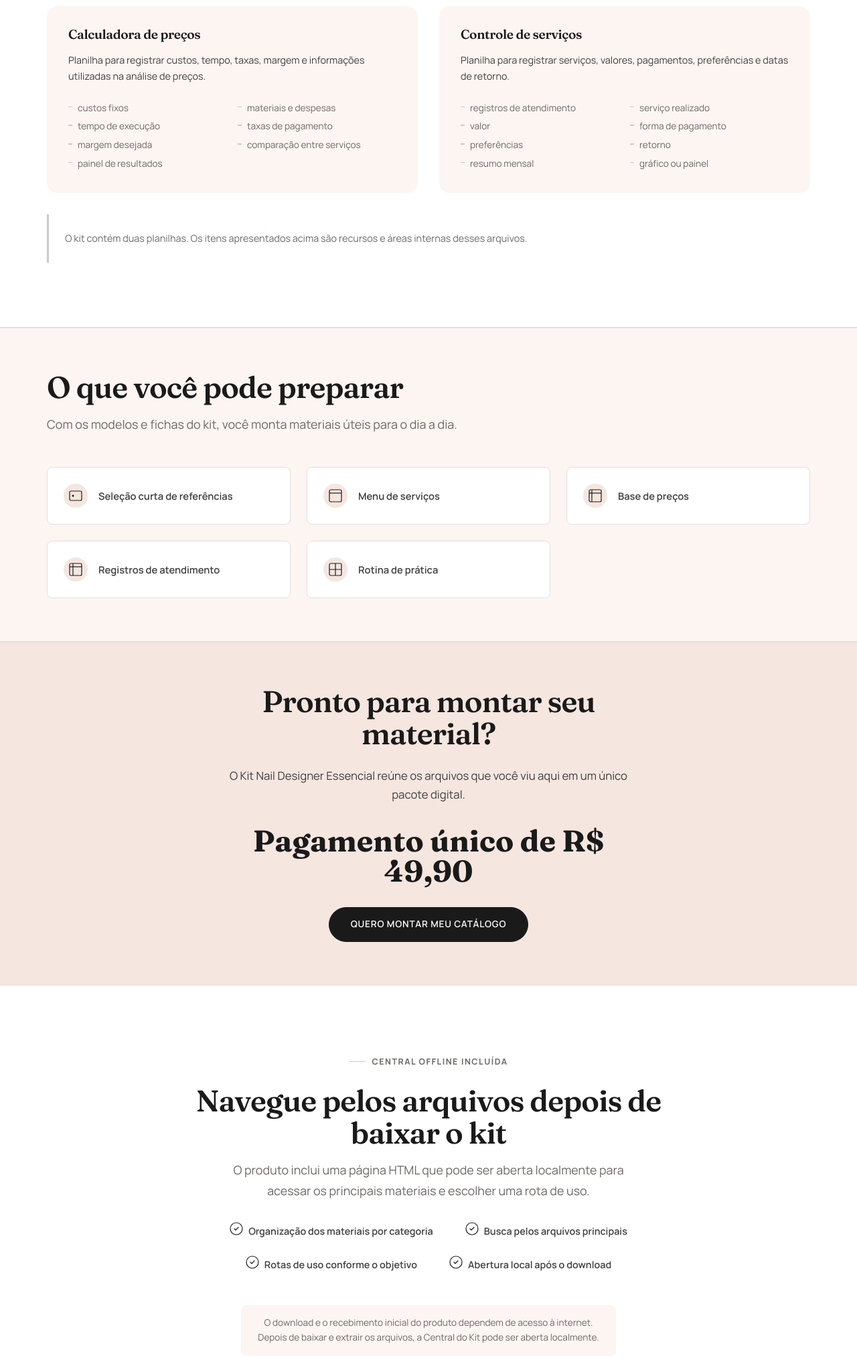
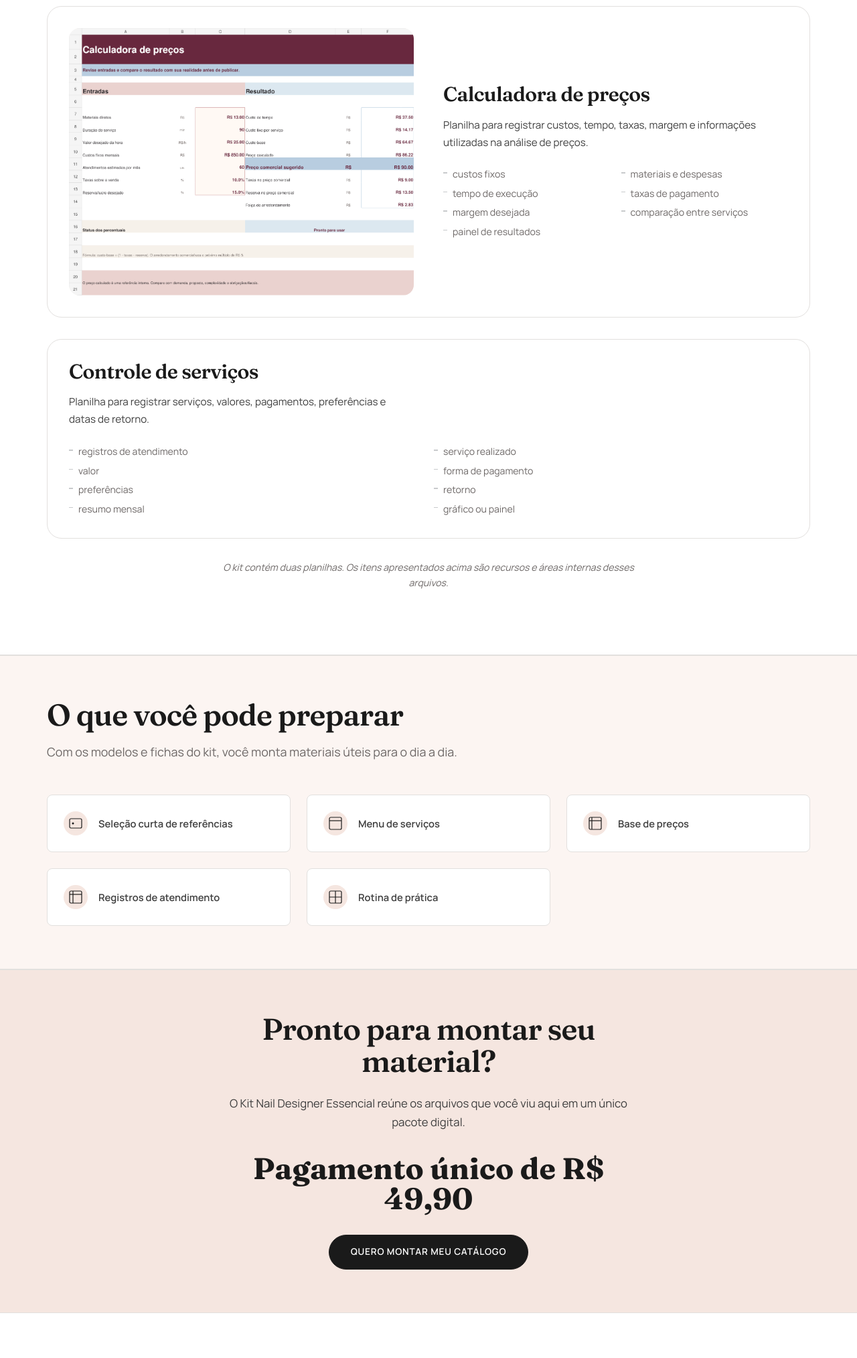
Before and after one commit to matheusfelix275-creator/P-gina-de-Vendas-Nail-Designer-Essencial, a website built with Vite: page index.html in a window 1280 px wide. Shown: the part 7560-9587 px from the top of the page at 67% size. Built offline with nearby package versions, Linux system fonts and the light colour scheme.

Commit message:
style: strengthen spreadsheets and offline central presentation

```diff
--- a/index.html
+++ b/index.html
@@ -338,11 +338,14 @@
           <p class="section__eyebrow">DUAS PLANILHAS INCLUÍDAS</p>
           <h2 id="spreadsheets-title" class="section__title">Organize cálculos e registros em arquivos separados</h2>
         </header>
-        <div class="spreadsheets__grid" role="list">
-          <article class="spreadsheets__card" role="listitem">
-            <h3 class="spreadsheets__card-title">Calculadora de preços</h3>
-            <p class="spreadsheets__card-text">Planilha para registrar custos, tempo, taxas, margem e informações utilizadas na análise de preços.</p>
-            <ul class="spreadsheets__card-list">
+        <div class="spreadsheet-block">
+          <div class="spreadsheet-block__visual">
+            <img src="./assets/calculadora-precos.png" alt="Captura da planilha Calculadora de preços" width="1279" height="991" loading="lazy" decoding="async" class="spreadsheet-block__img">
+          </div>
+          <div class="spreadsheet-block__content">
+            <h3 class="spreadsheet-block__title">Calculadora de preços</h3>
+            <p class="spreadsheet-block__text">Planilha para registrar custos, tempo, taxas, margem e informações utilizadas na análise de preços.</p>
+            <ul class="spreadsheet-block__list">
               <li>custos fixos</li>
               <li>materiais e despesas</li>
               <li>tempo de execução</li>
@@ -351,11 +354,13 @@
               <li>comparação entre serviços</li>
               <li>painel de resultados</li>
             </ul>
-          </article>
-          <article class="spreadsheets__card" role="listitem">
-            <h3 class="spreadsheets__card-title">Controle de serviços</h3>
-            <p class="spreadsheets__card-text">Planilha para registrar serviços, valores, pagamentos, preferências e datas de retorno.</p>
-            <ul class="spreadsheets__card-list">
+          </div>
+        </div>
+        <div class="spreadsheet-block spreadsheet-block--reverse">
+          <div class="spreadsheet-block__content">
+            <h3 class="spreadsheet-block__title">Controle de serviços</h3>
+            <p class="spreadsheet-block__text">Planilha para registrar serviços, valores, pagamentos, preferências e datas de retorno.</p>
+            <ul class="spreadsheet-block__list">
               <li>registros de atendimento</li>
               <li>serviço realizado</li>
               <li>valor</li>
@@ -365,9 +370,9 @@
               <li>resumo mensal</li>
               <li>gráfico ou painel</li>
             </ul>
-          </article>
+          </div>
         </div>
-        <p class="scope-note">O kit contém duas planilhas. Os itens apresentados acima são recursos e áreas internas desses arquivos.</p>
+        <p class="spreadsheet-block__note">O kit contém duas planilhas. Os itens apresentados acima são recursos e áreas internas desses arquivos.</p>
       </div>
     </section>
 
@@ -425,12 +430,13 @@
 
     <section class="section section--standard section--offline" aria-labelledby="offline-title">
       <div class="container">
-        <div class="offline__card">
-          <header class="section__header">
+        <div class="offline__layout">
+          <div class="offline__content">
             <p class="section__eyebrow">CENTRAL OFFLINE INCLUÍDA</p>
             <h2 id="offline-title" class="section__title">Navegue pelos arquivos depois de baixar o kit</h2>
-            <p class="section__lede">O produto inclui uma página HTML que pode ser aberta localmente para acessar os principais materiais e escolher uma rota de uso.</p>
-          </header>
+            <p class="offline__lede">O produto inclui uma página HTML que pode ser aberta localmente para acessar os principais materiais e escolher uma rota de uso.</p>
+            <p class="offline__note">O download e o recebimento inicial do produto dependem de acesso à internet. Depois de baixar e extrair os arquivos, a Central do Kit pode ser aberta localmente.</p>
+          </div>
           <div class="offline__benefits">
             <div class="offline__item">
               <span class="offline__item-icon" aria-hidden="true">
@@ -457,7 +463,6 @@
               <span>Abertura local após o download</span>
             </div>
           </div>
-          <p class="offline__note">O download e o recebimento inicial do produto dependem de acesso à internet. Depois de baixar e extrair os arquivos, a Central do Kit pode ser aberta localmente.</p>
         </div>
       </div>
     </section>
--- a/styles.css
+++ b/styles.css
@@ -1505,55 +1505,69 @@ button {
   border-bottom: 1px solid var(--line);
 }
 
-.spreadsheets__grid {
-  display: grid;
-  grid-template-columns: repeat(2, 1fr);
-  gap: var(--space-lg);
-}
-
-.spreadsheets__card {
-  padding: var(--space-lg);
+.spreadsheet-block {
+  display: grid;
+  grid-template-columns: 1fr 1fr;
+  gap: 44px;
+  align-items: center;
+  padding: 32px;
+  border-radius: 22px;
+  background: var(--white);
+  border: 1px solid var(--line);
+}
+
+.spreadsheet-block + .spreadsheet-block {
+  margin-top: 32px;
+}
+
+.spreadsheet-block--reverse {
+  grid-template-columns: 1fr;
+}
+
+.spreadsheet-block__visual {
   border-radius: var(--radius-md);
+  overflow: hidden;
   background: var(--blush-soft);
-  transition: box-shadow .3s ease;
-}
-
-.spreadsheets__card:hover {
-  box-shadow: var(--shadow-md);
-}
-
-.spreadsheets__card-title {
+}
+
+.spreadsheet-block__img {
+  display: block;
+  width: 100%;
+  height: auto;
+  object-fit: contain;
+  box-shadow: var(--shadow-sm);
+}
+
+.spreadsheet-block__title {
   margin-bottom: var(--space-sm);
-  color: var(--graphite);
-  font-family: "Fraunces", Georgia, serif;
-  font-size: 1.2rem;
-  font-weight: 600;
-}
-
-.spreadsheets__card-text {
+  font-size: clamp(1.5rem, 2.4vw, 1.875rem);
+}
+
+.spreadsheet-block__text {
   margin-bottom: var(--space-md);
   color: var(--warm);
-  font-size: .9rem;
+  font-size: .95rem;
   line-height: 1.7;
-}
-
-.spreadsheets__card-list {
+  max-width: 480px;
+}
+
+.spreadsheet-block__list {
   display: grid;
   grid-template-columns: 1fr 1fr;
   gap: 6px 16px;
   padding: 0;
   list-style: none;
   color: var(--warm-light);
-  font-size: .85rem;
+  font-size: .88rem;
   line-height: 1.6;
 }
 
-.spreadsheets__card-list li {
+.spreadsheet-block__list li {
   position: relative;
   padding-left: 14px;
 }
 
-.spreadsheets__card-list li::before {
+.spreadsheet-block__list li::before {
   content: "";
   position: absolute;
   top: 8px;
@@ -1563,6 +1577,16 @@ button {
   background: var(--silver);
 }
 
+.spreadsheet-block__note {
+  max-width: 640px;
+  margin: var(--space-lg) auto 0;
+  text-align: center;
+  color: var(--warm-light);
+  font-size: .88rem;
+  line-height: 1.6;
+  font-style: italic;
+}
+
 .section--applications {
   background: var(--blush-soft);
   border-top: 1px solid var(--line);
@@ -1634,56 +1658,69 @@ button {
 }
 
 .section--offline {
-  background: var(--white);
-}
-
-.offline__card {
-  max-width: var(--container-narrow);
-  margin: 0 auto;
-  text-align: center;
-}
-
-.offline__card .section__header {
-  text-align: center;
+}
+
+.offline__layout {
+  display: grid;
+  grid-template-columns: 42% 1fr;
+  gap: 56px;
+  align-items: center;
+}
+
+.offline__content .section__eyebrow {
+  margin-bottom: var(--space-md);
+}
+
+.offline__content .section__title {
+  margin-bottom: var(--space-md);
+}
+
+.offline__lede {
+  color: var(--warm);
+  font-size: 1rem;
+  line-height: 1.7;
   margin-bottom: var(--space-lg);
 }
 
-.offline__card .section__lede {
-  margin-inline: auto;
+.offline__note {
+  color: var(--warm-light);
+  font-size: .88rem;
+  line-height: 1.6;
+  font-style: italic;
 }
 
 .offline__benefits {
-  display: flex;
-  flex-wrap: wrap;
-  justify-content: center;
-  gap: var(--space-md) var(--space-xl);
-  margin-bottom: var(--space-xl);
+  display: grid;
+  gap: 20px;
 }
 
 .offline__item {
   display: flex;
   align-items: center;
-  gap: var(--space-xs);
+  gap: var(--space-sm);
+  padding-bottom: 20px;
+  border-bottom: 1px solid var(--line);
   color: var(--warm);
-  font-size: .9rem;
-  font-weight: 600;
-  text-align: left;
+  font-size: .95rem;
+  font-weight: 600;
+  line-height: 1.5;
+}
+
+.offline__item:last-child {
+  border-bottom: none;
+  padding-bottom: 0;
 }
 
 .offline__item-icon {
   flex-shrink: 0;
-  color: var(--graphite);
-}
-
-.offline__note {
-  max-width: 560px;
-  margin: 0 auto;
-  padding: var(--space-sm) var(--space-md);
-  border-radius: var(--radius-sm);
+  width: 36px;
+  height: 36px;
+  display: flex;
+  align-items: center;
+  justify-content: center;
+  border-radius: 50%;
   background: var(--blush-soft);
-  color: var(--warm-light);
-  font-size: .85rem;
-  line-height: 1.6;
+  color: var(--graphite);
 }
 
 @media (prefers-reduced-motion: reduce) {
@@ -1806,6 +1843,21 @@ button {
   .footer__grid {
     grid-template-columns: 1fr;
   }
+  .spreadsheet-block {
+    grid-template-columns: 1fr;
+    gap: 24px;
+    padding: 24px;
+  }
+  .spreadsheet-block__visual {
+    order: -1;
+  }
+  .spreadsheet-block__list {
+    grid-template-columns: 1fr;
+  }
+  .offline__layout {
+    grid-template-columns: 1fr;
+    gap: 32px;
+  }
 }
 
 @media (max-width: 620px) {
@@ -1913,6 +1965,24 @@ button {
   }
   .hero .btn--primary {
     width: 100%;
+  }
+  .spreadsheet-block {
+    padding: 18px;
+    border-radius: 16px;
+    gap: 20px;
+  }
+  .spreadsheet-block__title {
+    font-size: clamp(1.375rem, 6vw, 1.625rem);
+  }
+  .offline__layout {
+    gap: 24px;
+  }
+  .offline__item {
+    font-size: .9rem;
+    gap: var(--space-xs);
+  }
+  .offline__note {
+    font-size: .82rem;
   }
 }
 
```
